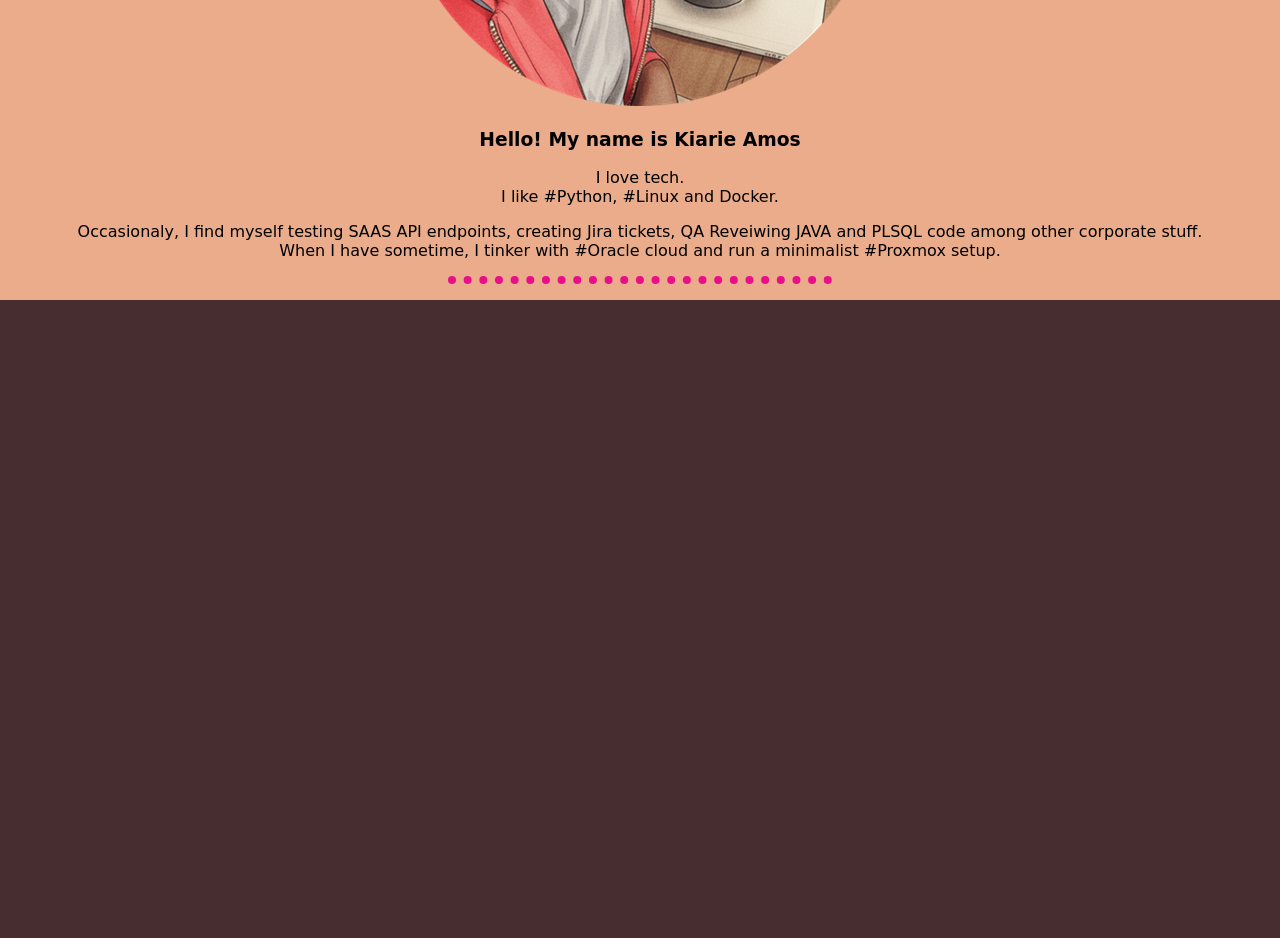
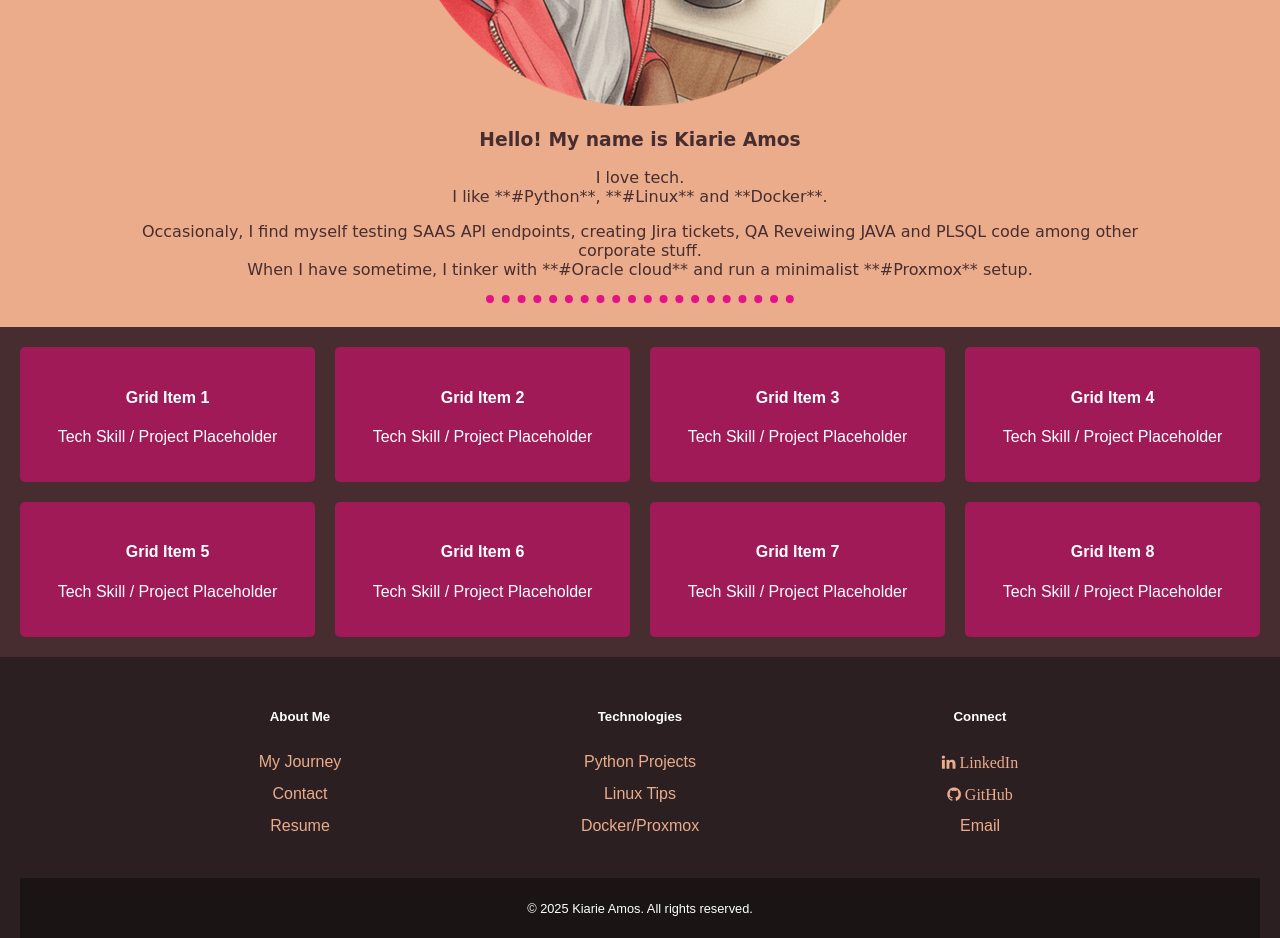
Before and after one commit to kiarieAmos/kiarieAmos.github.io, a plain HTML site: page index.html in a window 1280 px wide. Shown: the part 380-1318 px from the top of the page. Before the commit the page ends 800 px from the top, so only its background shows below. Drawn offline with Linux system fonts and the light colour scheme.

Commit message:
added grid and footer

```diff
--- a/index.html
+++ b/index.html
@@ -4,6 +4,7 @@
 <head>
   <meta charset="utf-8">
   <title>kiarieAmos</title>
+  <meta name="viewport" content="width=device-width, initial-scale=1.0">
   <link rel="stylesheet" href="style.css">
   <link rel="stylesheet" href="https://cdnjs.cloudflare.com/ajax/libs/font-awesome/4.7.0/css/font-awesome.min.css">
   <link rel="icon" href="images/favicon.ico">
@@ -18,12 +19,13 @@
       <h3>Hello! My name is Kiarie Amos </h3>
       <p>
         I love tech. <br>
-        I like #Python, #Linux and Docker.
+        I like **#Python**, **#Linux** and **Docker**.
       </p>
       <p>
-        Occasionaly, I find myself testing SAAS API endpoints, creating Jira tickets, QA Reveiwing JAVA and PLSQL code among
+        Occasionaly, I find myself testing SAAS API endpoints, creating Jira tickets, QA Reveiwing JAVA and PLSQL code
+        among
         other corporate stuff. <br />
-        When I have sometime, I tinker with #Oracle cloud and run a minimalist #Proxmox setup.
+        When I have sometime, I tinker with **#Oracle cloud** and run a minimalist **#Proxmox** setup.
       </p>
 
       <hr>
@@ -31,6 +33,77 @@
     </div>
   </div>
 
+  <div class="grid-container">
+    <div class="grid-item">
+      <h4>Grid Item 1</h4>
+      <p>Tech Skill / Project Placeholder</p>
+    </div>
+    <div class="grid-item">
+      <h4>Grid Item 2</h4>
+      <p>Tech Skill / Project Placeholder</p>
+    </div>
+    <div class="grid-item">
+      <h4>Grid Item 3</h4>
+      <p>Tech Skill / Project Placeholder</p>
+    </div>
+    <div class="grid-item">
+      <h4>Grid Item 4</h4>
+      <p>Tech Skill / Project Placeholder</p>
+    </div>
+    <div class="grid-item">
+      <h4>Grid Item 5</h4>
+      <p>Tech Skill / Project Placeholder</p>
+    </div>
+    <div class="grid-item">
+      <h4>Grid Item 6</h4>
+      <p>Tech Skill / Project Placeholder</p>
+    </div>
+    <div class="grid-item">
+      <h4>Grid Item 7</h4>
+      <p>Tech Skill / Project Placeholder</p>
+    </div>
+    <div class="grid-item">
+      <h4>Grid Item 8</h4>
+      <p>Tech Skill / Project Placeholder</p>
+    </div>
+  </div>
+
+  <footer class="main-footer">
+    <div class="footer-links-grid">
+      <div class="footer-column">
+        <h5>About Me</h5>
+        <ul>
+          <li><a href="#">My Journey</a></li>
+          <li><a href="#">Contact</a></li>
+          <li><a href="#">Resume</a></li>
+        </ul>
+      </div>
+      <div class="footer-column">
+        <h5>Technologies</h5>
+        <ul>
+          <li><a href="#">Python Projects</a></li>
+          <li><a href="#">Linux Tips</a></li>
+          <li><a href="#">Docker/Proxmox</a></li>
+        </ul>
+      </div>
+      <div class="footer-column">
+        <h5>Connect</h5>
+        <ul>
+          <li><a href="#" class="fa fa-linkedin"> LinkedIn</a></li>
+          <li><a href="#" class="fa fa-github"> GitHub</a></li>
+          <li><a href="#">Email</a></li>
+        </ul>
+      </div>
+    </div>
+
+    <div class="copyright-footer">
+      <p>&copy; <span id="current-year"></span> Kiarie Amos. All rights reserved.</p>
+    </div>
+  </footer>
+
+  <script>
+    document.getElementById('current-year').textContent = new Date().getFullYear();
+  </script>
 </body>
 
 </html>
--- a/style.css
+++ b/style.css
@@ -1,32 +1,30 @@
+/* Base Styles */
 body {
   margin: 0;
   padding: 0;
   width: auto;
   text-align: center;
   background-color: #472d30;
-  /*background-color: rgb(156, 242, 179);*/
+  /* Main body background color */
+  color: #fff;
+  /* Default text color for the body/footer */
+  font-family: sans-serif;
 }
 
 .jumbotron {
   background-color: #eaac8b;
-  /*ackground-color: #CCF3EE;*/
+  /* Existing Jumbotron color */
   height: auto;
   padding-bottom: 0.5rem;
+  color: #472d30;
+  /* Text color for visibility on light background */
 }
 
-.profilepic {
-  size: 25%;
-}
 
 .introtext {
   font-family: cursive;
-}
-
-.navigation {
-  background-color: grey;
-  height: auto;
-  padding: 5px;
-  margin: auto;
+  padding: 0 10%;
+  /* Add some padding for better readability */
 }
 
 hr {
@@ -36,4 +34,113 @@ hr {
   padding: 0;
   width: 30%;
   color: #E80F88;
+  margin: 1rem auto;
+  /* Center the HR */
 }
+
+/* --- Responsive Grid Container --- */
+.grid-container {
+  display: grid;
+  /* Default: Single column for small screens */
+  grid-template-columns: 1fr;
+  gap: 20px;
+  /* Space between grid items */
+  padding: 20px;
+  background-color: #472d30;
+  /* Match body background */
+}
+
+.grid-item {
+  background-color: #a01a58;
+  /* A contrasting color for grid boxes */
+  padding: 20px;
+  border-radius: 5px;
+  text-align: center;
+}
+
+/* --- Grid Media Queries (Mobile-First Approach) --- */
+
+/* Medium devices (tablets, 600px and up) */
+@media (min-width: 600px) {
+  .grid-container {
+    /* 2 columns for medium screens */
+    grid-template-columns: repeat(2, 1fr);
+  }
+}
+
+/* Large devices (desktops, 900px and up) */
+@media (min-width: 900px) {
+  .grid-container {
+    /* 3 columns for large screens */
+    grid-template-columns: repeat(3, 1fr);
+  }
+}
+
+/* Extra Large devices (large desktops, 1200px and up) */
+@media (min-width: 1200px) {
+  .grid-container {
+    /* 4 columns max for extra large screens */
+    grid-template-columns: repeat(4, 1fr);
+  }
+}
+
+
+/* --- Footer Styles --- */
+.main-footer {
+  background-color: #2b1f21;
+  /* Darker color for the footer */
+  padding: 30px 20px 0;
+  color: #fff;
+  text-align: left;
+}
+
+.footer-links-grid {
+  display: grid;
+  gap: 20px;
+  padding-bottom: 20px;
+  text-align: center;
+}
+
+.footer-column ul {
+  list-style: none;
+  padding: 0;
+}
+
+.footer-column a {
+  color: #eaac8b;
+  /* Using the jumbotron color for links */
+  text-decoration: none;
+  line-height: 2.0;
+  /* Spacing for links */
+}
+
+.footer-column a:hover {
+  color: #E80F88;
+  /* Existing HR color for hover effect */
+}
+
+/* Footer Link Grid Media Queries (Adaptive 3 columns) */
+@media (min-width: 600px) {
+  .footer-links-grid {
+    /* 3 columns for medium screens and up. All columns grow equally. */
+    grid-template-columns: 1fr 1fr 1fr;
+    max-width: 1000px;
+    /* Max width to keep footer readable */
+    margin: 0 auto;
+    /* Center the link grid */
+  }
+
+  .main-footer {
+    text-align: center;
+    /* Center footer content on wider screens */
+  }
+}
+
+/* Copyright Section */
+.copyright-footer {
+  background-color: #1a1415;
+  /* Even darker color for the very bottom */
+  padding: 10px 0;
+  font-size: 0.8rem;
+  text-align: center;
+}
```
